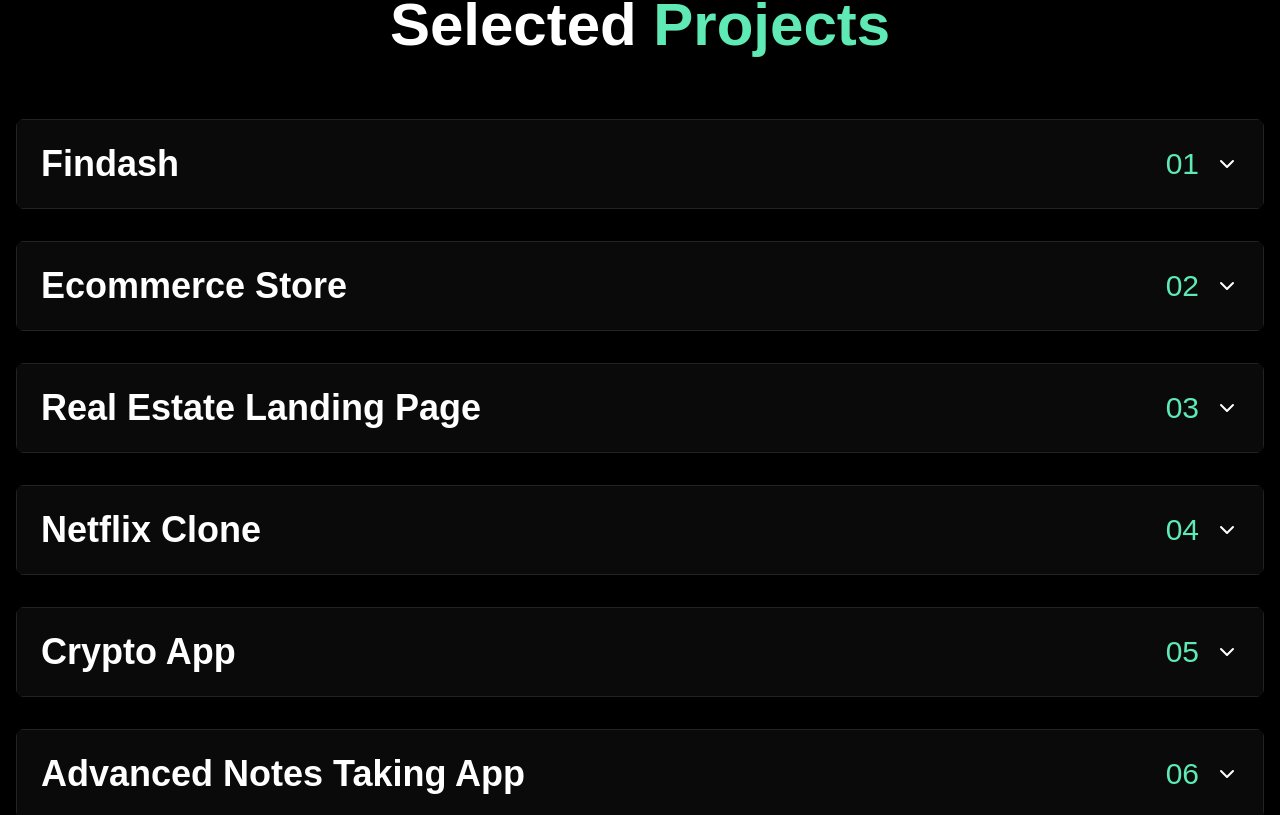
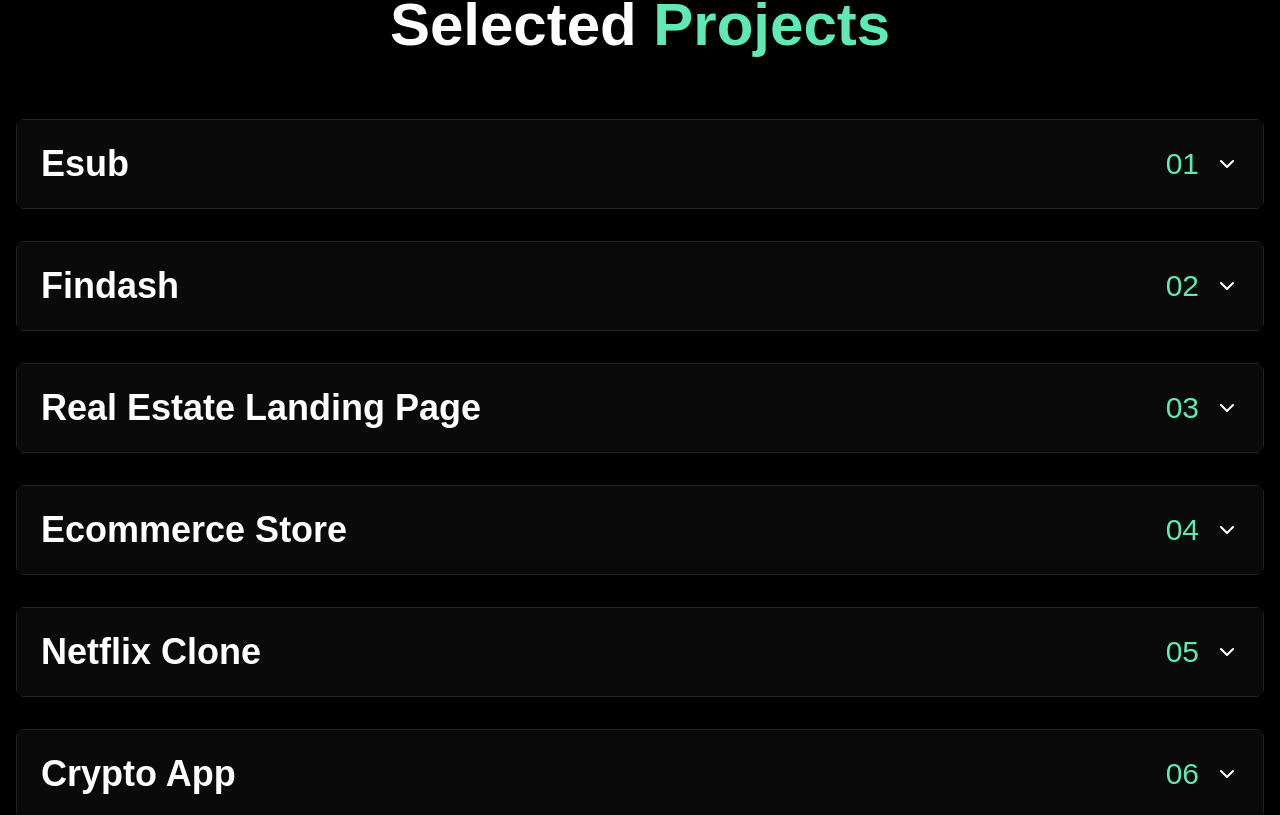
Before and after one commit to Ebunx/My-Portfolio, a Next.js app: page / in a window 1280 px wide. Shown: the part 2031-2846 px from the top of the page. Built offline with nearby package versions, Linux system fonts and the light colour scheme.

Commit message:
added new projectd

```diff
--- a/src/Portfolio/page.jsx
+++ b/src/Portfolio/page.jsx
@@ -36,13 +36,31 @@
   //   type:"FullStack"
   // },
   {
+    title:"Esub",
+    desc: "A full-stack VTU web app for paying bills and handling subscriptions effortlessly.",
+    devstack: "React, Typescript, Nextjs, Api, Forebase, Framer Motion",
+    link: "https://esub.vercel.app/",
+    git:"https://github.com/Ebunx/Travelbuddy",
+    src: "/esub.png",
+    type:"FullStack"
+  },
+  {
     title:"Findash",
     desc: "A dashboard for a fintech product that allows users to track their finances, investments, savings, and other related information. (Login with any email and password)",
     devstack: "React, Typescript",
     link: "https://find-ash.vercel.app/login",
-    git:"https://github.com/Ebunx/Travelbuddy",
+    git:"https://github.com/Ebunx/Findash",
     src: "/findash.png",
     type:"FullStack"
+  },
+  {
+    title:"Real Estate Landing Page",
+    desc: "Real Estate Landing Page is a modern, responsive web page designed to showcase property listings and attract potential buyers or renters. Built with React, it features a clean layout, smooth scroll animations, CTA sections, and property highlights to ensure a seamless browsing experience. The design emphasizes clarity and conversion, making it perfect for real estate agencies or personal portfolio projects..",
+    devstack: " React, Tailwind, Framer Motion",
+    link: "https://real-estate-landing-page-smoky-eta.vercel.app/",
+    git:"https://github.com/Ebunx/Real-estate-landing-page",
+    src: "Real-estate-landingpage.png",
+    type:"frontend"
   },
   {
     title:"Ecommerce Store",
@@ -51,15 +69,6 @@
     link: "https://ecommerce-website-w3p2.vercel.app/",
     git:"https://github.com/Ebunx/Ecommerce-website/blob/main/package.json",
     src: "/Ecommerce.png",
-    type:"frontend"
-  },
-  {
-    title:"Real Estate Landing Page",
-    desc: "Real Estate Landing Page is a modern, responsive web page designed to showcase property listings and attract potential buyers or renters. Built with React, it features a clean layout, smooth scroll animations, CTA sections, and property highlights to ensure a seamless browsing experience. The design emphasizes clarity and conversion, making it perfect for real estate agencies or personal portfolio projects..",
-    devstack: " React, Tailwind, Framer Motion",
-    link: "https://real-estate-landing-page-smoky-eta.vercel.app/",
-    git:"https://github.com/Ebunx/Real-estate-landing-page",
-    src: "Real-estate-landingpage.png",
     type:"frontend"
   },
   {
--- a/src/app/Footer.jsx/page.jsx
+++ b/src/app/Footer.jsx/page.jsx
@@ -56,6 +56,7 @@
                 <ul className="flex gap-5 flex-wrap">
                     <a href="https://github.com/Ebunx"
                     aria-label='GitHub'
+                    target='_blank'
                     className="text-gray-200 flex items-center justify-center w-10 h-10 rounded-full">
                         <AiFillGithub size={10}/>
                     </a>
```
Also changed, not shown: public/esub.png (added).
